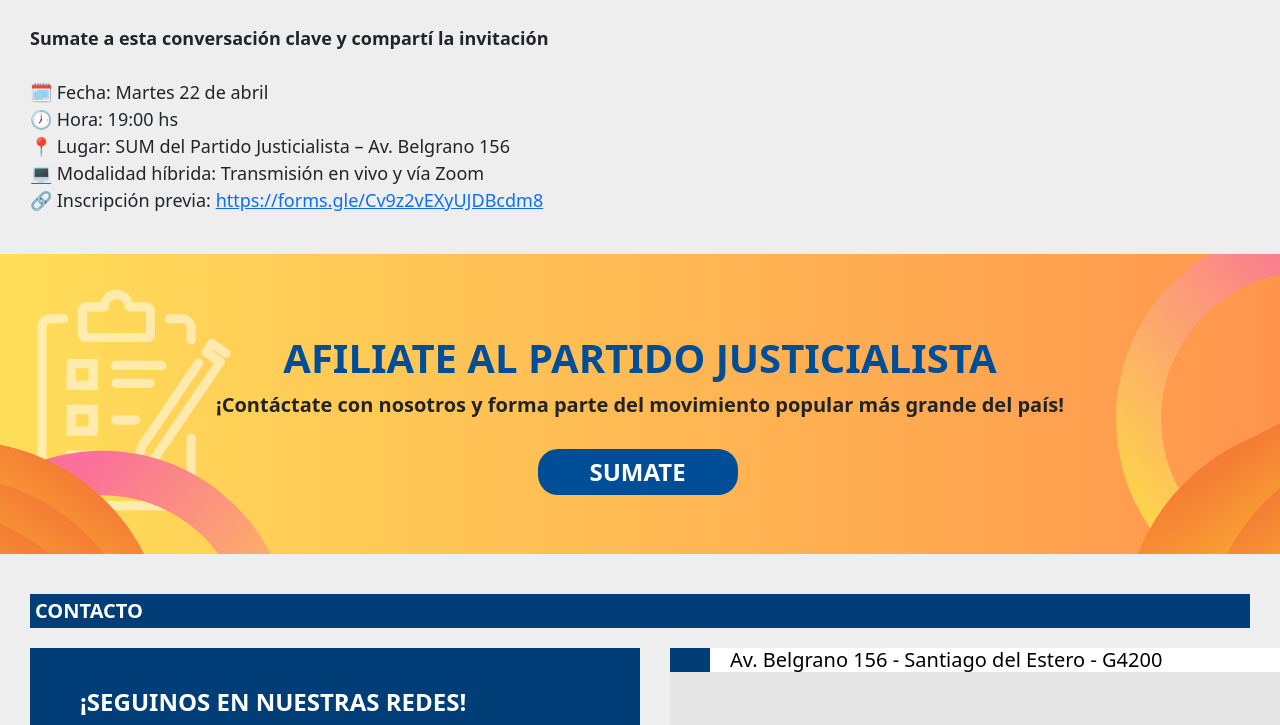
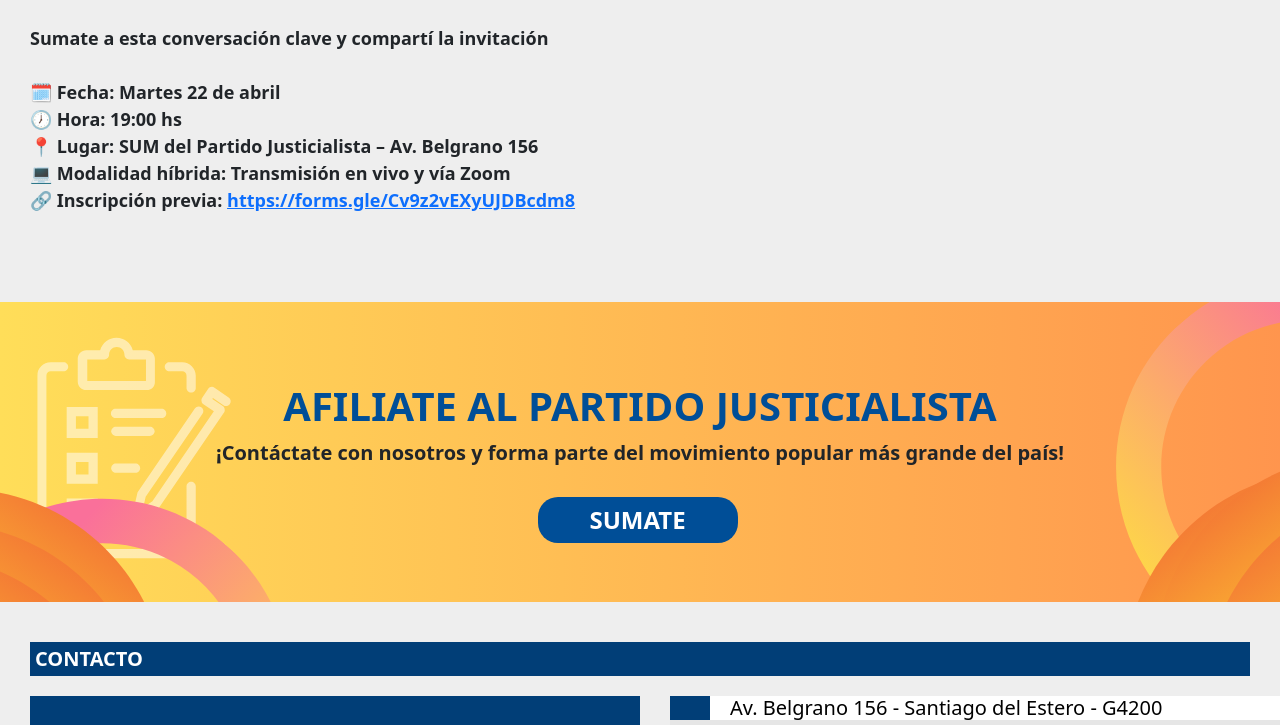
Before and after one commit to octa13/pj, a plain HTML site: page novedades/ELPartidoJusticialistadeSantiagodelEsteroinvita.html in a window 1280 px wide. Shown: the part 1073-1798 px from the top of the page. Drawn offline with nearby package versions, Linux system fonts and the light colour scheme; grey boxes are pictures that could not be loaded; files whose address does not match are found by name.

Commit message:
charlaeditada

```diff
--- a/novedades/ELPartidoJusticialistadeSantiagodelEsteroinvita.html
+++ b/novedades/ELPartidoJusticialistadeSantiagodelEsteroinvita.html
@@ -69,16 +69,14 @@
     Actualmente, es investigadora asociada en el área de Estado y Gobierno del CIPPEC, donde se especializa en estrategia, gobernanza y evaluación de programas. Su enfoque combina la experiencia académica con la práctica en políticas públicas, lo que la convierte en una voz autorizada en debates sobre reformas institucionales y electorales en Argentina. <br><br>
 
     <b> Sumate a esta conversación clave y compartí la invitación</b> <br><br>
-    🗓️ Fecha: Martes 22 de abril <br>
-    🕖 Hora: 19:00 hs <br>
-    📍 Lugar: SUM del Partido Justicialista – Av. Belgrano 156 <br>
-    💻 Modalidad híbrida: Transmisión en vivo y vía Zoom <br>
-    🔗 Inscripción previa: <a href="https://forms.gle/Cv9z2vEXyUJDBcdm8">https://forms.gle/Cv9z2vEXyUJDBcdm8</a>
-
-
-
+    🗓️ <b>Fecha: Martes 22 de abril </b><br>
+    🕖 <b>Hora: 19:00 hs </b><br>
+    📍 <b>Lugar: SUM del Partido Justicialista – Av. Belgrano 156 </b><br>
+    💻 <b>Modalidad híbrida: Transmisión en vivo y vía Zoom </b><br>
+    🔗<b> Inscripción previa: <a href="https://forms.gle/Cv9z2vEXyUJDBcdm8">https://forms.gle/Cv9z2vEXyUJDBcdm8</a></b>
     </p>
 
+    <br><br>
 
     </div>
 
@@ -239,15 +237,15 @@
 
                 Actualmente, es investigadora asociada en el área de Estado y Gobierno del CIPPEC, donde se especializa en estrategia, gobernanza y evaluación de programas. Su enfoque combina la experiencia académica con la práctica en políticas públicas, lo que la convierte en una voz autorizada en debates sobre reformas institucionales y electorales en Argentina. <br><br>
 
-                <b> Sumate a esta conversación clave y compartí la invitación</b> <br><br>
-                🗓️ Fecha: Martes 22 de abril <br>
-                🕖 Hora: 19:00 hs <br>
-                📍 Lugar: SUM del Partido Justicialista – Av. Belgrano 156 <br>
-                💻 Modalidad híbrida: Transmisión en vivo y vía Zoom <br>
-                🔗 Inscripción previa: <a href="https://forms.gle/Cv9z2vEXyUJDBcdm8">https://forms.gle/Cv9z2vEXyUJDBcdm8</a>
+                <b> ¡Sumate a esta conversación clave y compartí la invitación!</b> <br><br>
+                🗓️ <b>Fecha: Martes 22 de abril</b> <br>
+                🕖 <b>Hora: 19:00 hs </b><br>
+                📍 <b>Lugar: SUM del Partido Justicialista – Av. Belgrano 156 </b><br>
+                💻 <b>Modalidad híbrida: Transmisión en vivo y vía Zoom </b><br>
+                🔗 <b>Inscripción previa: <a href="https://forms.gle/Cv9z2vEXyUJDBcdm8">https://forms.gle/Cv9z2vEXyUJDBcdm8</a></b>
                 </p>
 
-                <br>
+                <br><br> <br>
 
                 <div class="sumate">
                     <h1 class="text">AFILIATE AL PARTIDO JUSTICIALISTA</h1>
```
Also changed, not shown: index.html (+8 -8 lines).
